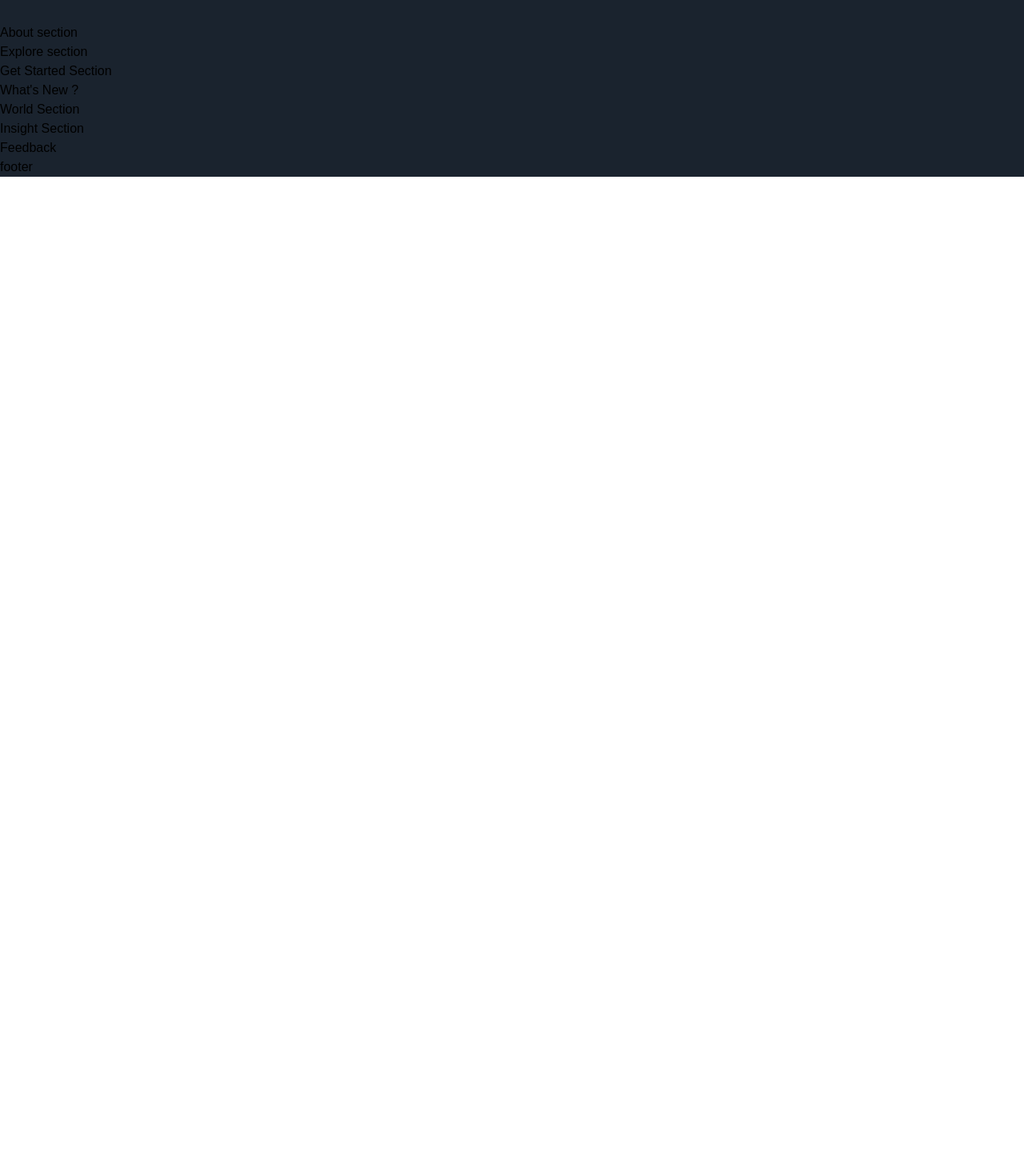
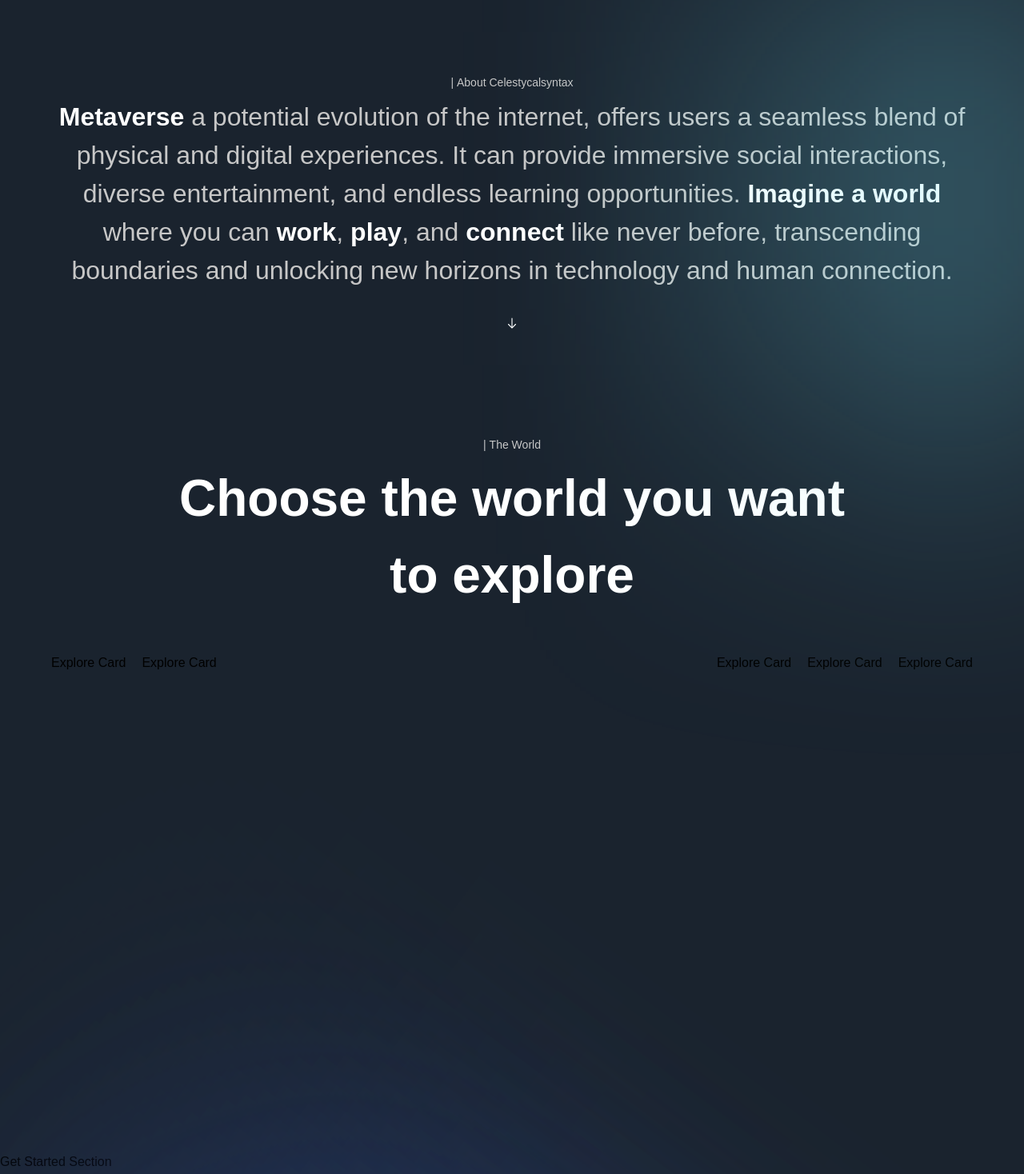
Before and after one commit to CodeCrusader80/celestialsyntax-nextjs-app, a Next.js app: page / in a window 1280 px wide. Shown: the part 940-2408 px from the top of the page at 80% size. Before the commit the page ends 1161 px from the top, so only its background shows below. Built offline with nearby package versions, Linux system fonts and the light colour scheme.

Commit message:
Create Hero/About Section
With the base of Explore Section, who need of cards slide.

```diff
--- a/app/page.js
+++ b/app/page.js
@@ -7,11 +7,17 @@ const Page = () => (
     <Hero/>
     <About/>
     <Explore/>
+      <div className={"relative"}>
             <GetStarted/>
+                  <div className={"gradient-04 z-0"}/>
             <WhatsNew/>
+      </div>
       <World/>
+      <div className={"relative"}>
             <Insight/>
+                  <div className={"gradient-04 z-0"}/>
             <Feedback/>
+      </div>
       <Footer/>
     </div>
 );
--- a/components/customtext.jsx
+++ b/components/customtext.jsx
@@ -1,7 +1,28 @@
-export const TypingText = () => (
-    <p>Typing Text</p>
+'use client';
+
+import {textContainer, textVariant2} from "@/utils/motion";
+import {motion} from "framer-motion";
+
+export const TypingText = ({title, textStyles}) => (
+    <motion.p
+        variants={textContainer}
+        className={`font-normal text-[14px] text-secondary-white ${textStyles}`}
+    >
+        {Array.from(title).map((Letter, index) => (
+            <motion.span variants={textVariant2} key={index}>
+                {Letter === ' ' ? '\u00A0' : Letter}
+            </motion.span>
+        ))}
+    </motion.p>
 );
 
-export const TitleText = () => (
-    <h2>Title Text</h2>
+export const TitleText = ({title, textStyles}) => (
+    <motion.h2
+        variants={textVariant2}
+        initial={"hidden"}
+        whileInView={"show"}
+        className={`mt-[8px] font-bold md:text-[64px] text-[40px] text-white ${textStyles}`}
+    >
+        {title}
+    </motion.h2>
 );
--- a/components/explorecard.jsx
+++ b/components/explorecard.jsx
@@ -1,7 +1,16 @@
-const ExploreCard = () => (
-    <div>
+'use client';
+
+import {motion} from "framer-motion";
+import styles from "@/styles";
+import {fadeIn} from "@/utils/motion";
+
+const ExploreCard = ({id, imgUrl, title, index, active, handleClick}) => (
+    <motion.div
+        variants={fadeIn('right', 'spring', index * 0.5, 0.75)}
+        className={`relative ${active === id ? `lg:flex-[3.5] flex-[10]` : 'lg:flex'}`}
+    >
         Explore Card
-    </div>
+    </motion.div>
 );
 
 export default ExploreCard;
--- a/components/navbar.jsx
+++ b/components/navbar.jsx
@@ -11,7 +11,7 @@ const Navbar = () => (
     whileInView={"show"}
     className={`${styles.xPaddings} py-8 relative`}
     >
-    <div className={"absolute w-[50%] inset-0 gradient-01"}/>
+    <div className={"absolute w-[50%] inset-0"}/>
     <div className={`${styles.innerWidth} mx-auto flex justify-between gap-8`}>
         <img
         src={"/search-svgrepo-com.svg"}
--- a/sections/About.jsx
+++ b/sections/About.jsx
@@ -1,6 +1,40 @@
+'use client';
+
+import {motion} from "framer-motion";
+import styles from "@/styles";
+import {TypingText} from "@/components";
+import {fadeIn, staggerContainer} from "@/utils/motion";
+
+
 const About = () => (
-    <section>
-        About section
+    <section
+    className={`${styles.paddings} relative z-10`}
+    >
+        <div className={"gradient-02 z-0"}/>
+        <motion.div
+            variants={staggerContainer}
+            initial={"hidden"}
+            whileInView={"show"}
+            viewport={{once: false, amount: 0.25}}
+            className={`${styles.innerWidth} mx-auto ${styles.flexCenter} flex-col`}
+        >
+            <TypingText
+                title={"| About Celestycalsyntax"}
+                textStyles={"text-centered"}
+            />
+            <motion.p
+                variants={fadeIn('up', 'tween', 0.2, 1)}
+                className={"mt-[8px] font-normal sm:text-[32px] text-[20px] text-center text-secondary-white"}
+            >
+                <span className={"font-extrabold text-white"}>Metaverse</span> a potential evolution of the internet, offers users a seamless blend of physical and digital experiences. It can provide immersive social interactions, diverse entertainment, and endless learning opportunities. <span className={"font-extrabold text-white"}>Imagine a world</span> where you can <span className={"font-extrabold text-white"}>work</span>, <span className={"font-extrabold text-white"}>play</span>, and <span className={"font-extrabold text-white"}>connect</span> like never before, transcending boundaries and unlocking new horizons in technology and human connection.
+            </motion.p>
+            <motion.img
+                variants={fadeIn('up', 'tween', 0.3, 1)}
+                src={"/arrow-down-svgrepo-com.svg"}
+                alt={"arrow down"}
+                className={"w-[18px] h-[28px] object-contain mt-[28px]"}
+            />
+        </motion.div>
     </section>
 );
 
--- a/sections/Explore.jsx
+++ b/sections/Explore.jsx
@@ -1,7 +1,43 @@
-const Explore = () => (
-    <section>
-        Explore section
+'use client';
+
+import {motion} from "framer-motion";
+import {useState} from "react";
+import styles from "@/styles";
+import {staggerContainer} from "@/utils/motion";
+import {TypingText, ExploreCard, TitleText} from "@/components";
+import {exploreWorlds} from "@/constants";
+
+const Explore = () => {
+
+    const [active, setActive] = useState('world-2')
+
+    return (
+    <section className={`${styles.paddings}`} id={"explore"}>
+        <motion.div
+            variants={staggerContainer}
+            initial={"hidden"}
+            whileInView={"show"}
+            viewport={{once: false, amount: 0.25}}
+            className={`${styles.innerWidth} mx-auto flex flex-col`}
+        >
+            <TypingText title={"| The World"} textStyles={"text-center"}/>
+            <TitleText title={<>Choose the world you want <br className={"md:block hidden"}/> to explore</>} textStyles={"text-center"}/>
+            <div
+                className={"mt-[50px] flex lg:flex-row flex-col min-h-[70vh] gap-5"}
+            >
+                {exploreWorlds.map((world, index) => (
+                    <ExploreCard
+                        key={world.id}
+                        {...world}
+                        index={index}
+                        active={active}
+                        handleClick={setActive}
+                    />
+                ))}
+            </div>
+        </motion.div>
     </section>
 );
+    }
 
 export default Explore;
--- a/sections/Hero.jsx
+++ b/sections/Hero.jsx
@@ -30,7 +30,7 @@ const Hero = () => (
             </div>
             <motion.div
             variants={slideIn('right', 'tween', 0.2, 1)}
-            className={"relative w-full md:-mt-[50px] -mt-[12px]"}
+            className={"relative w-full md:-mt-[50px] -mt-[10px]"}
             >
                     <img
                     src={"/cover.png"}
```
Also changed, not shown: public/arrow-down-svgrepo-com.svg. Lines whose indentation alone changed are shown as unchanged.
